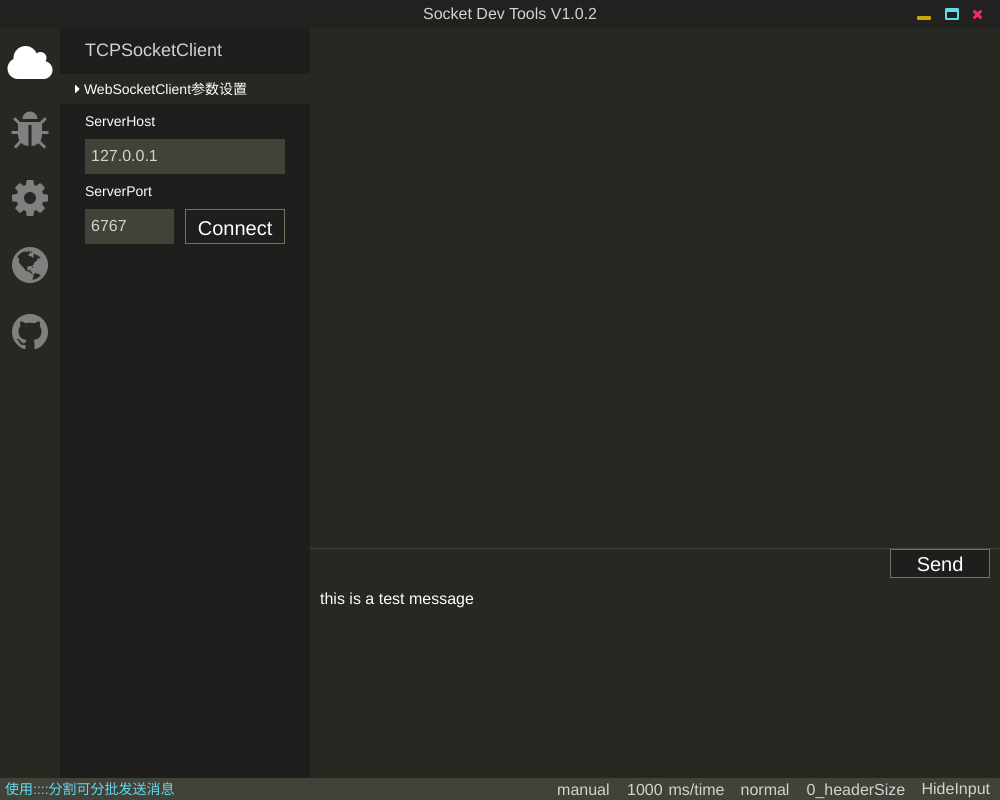
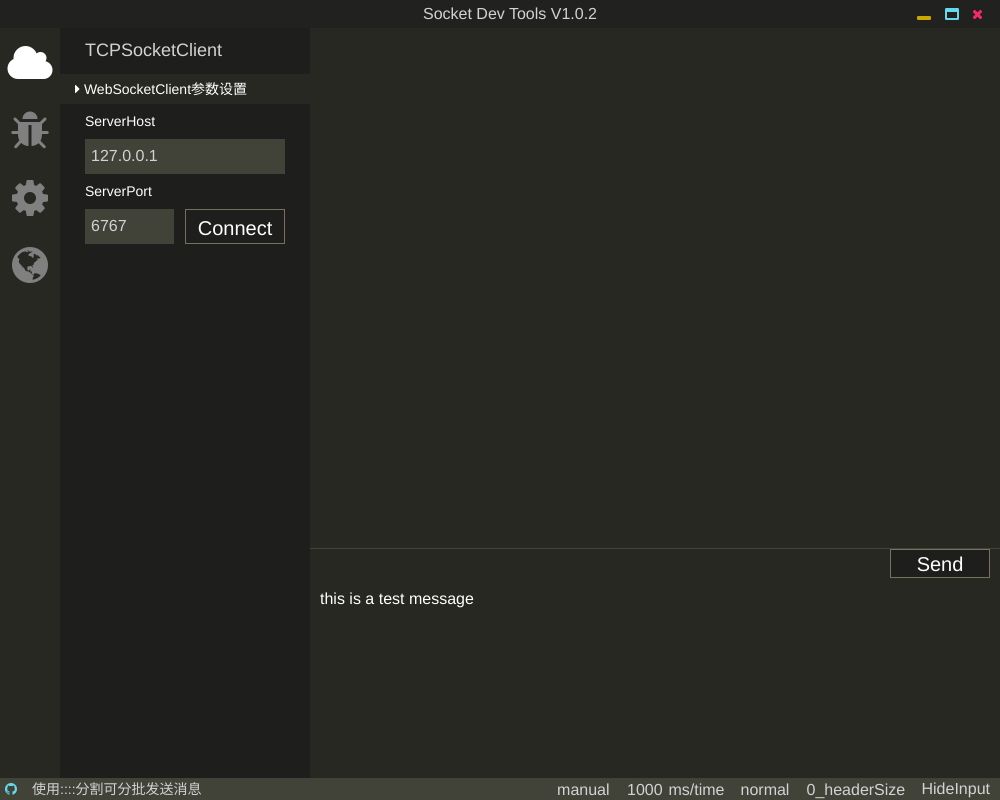
Before and after one commit to gadore/SocketDevTools, an Electron app: page index.html in a window 1000 px wide. Drawn offline with nearby package versions, Linux system fonts and the light colour scheme.

Commit message:
change gitabout page active button position

```diff
--- a/index.html
+++ b/index.html
@@ -164,9 +164,8 @@
                 <option value="true">auto</option>
             </select>
         </div>
-        <div class="barStatus" id="desc">
-            使用::::分割可分批发送消息
-        </div>
+        <div class="barStatus" id="githubIcon"><i class="fa fa-github"></i></div>
+        <div class="barStatus" id="desc">使用::::分割可分批发送消息</div>
     </div>
     <div id="hexReceive" style="display: none;">false</div>
     <script src="./static/js/subControl.js"></script>
--- a/static/css/404.css
+++ b/static/css/404.css
@@ -458,5 +458,10 @@ input:focus {
 #desc{
   float: left !important;
   font-size: 14px;
+}
+
+#githubIcon{
+  float: left !important;
+  font-size: 14px;
   color: #66d9ef;
 }
--- a/static/js/subControl.js
+++ b/static/js/subControl.js
@@ -9,7 +9,7 @@ $id('sideBar').appendChild(sideBtnCreater('WebSocketServer', 'fa-bug'))
 $id('sideBar').appendChild(sideBtnCreater('TCPSocketServer', 'fa-cog'))
 $id('sideBar').appendChild(sideBtnCreater('TCPSocketClient', 'fa-globe'))
 
-$id('sideBar').appendChild(sideBtnLinkCreater('githubAbout', 'fa-github', 'https://github.com/gadore/SocketDevTools/releases/tag/0.3.0'))
+// $id('sideBar').appendChild(sideBtnLinkCreater('githubAbout', 'fa-github', 'https://github.com/gadore/SocketDevTools/releases/tag/0.3.0'))
 
 btnBox = $class('sideBtn')
 contentsBox = $class('contents')
@@ -61,16 +61,4 @@ function sideBtnCreater(idName, className) {
     return div
 }
 
-function sideBtnLinkCreater(idName, className, link) {
-    var div = $mkEle('div')
-    div.id = idName
-    div.classList.add('sideBtn')
-    var i = $mkEle('i')
-    i.classList.add('fa')
-    i.classList.add('fa-3x')
-    i.classList.add(className)
-    i.setAttribute("aria-hidden", 'true')
-    div.appendChild(i)
-    div.onclick = () => { shell.openExternal(link) }
-    return div
-}
+$id('githubIcon').onclick = () => { shell.openExternal('https://github.com/gadore/SocketDevTools') }
```
